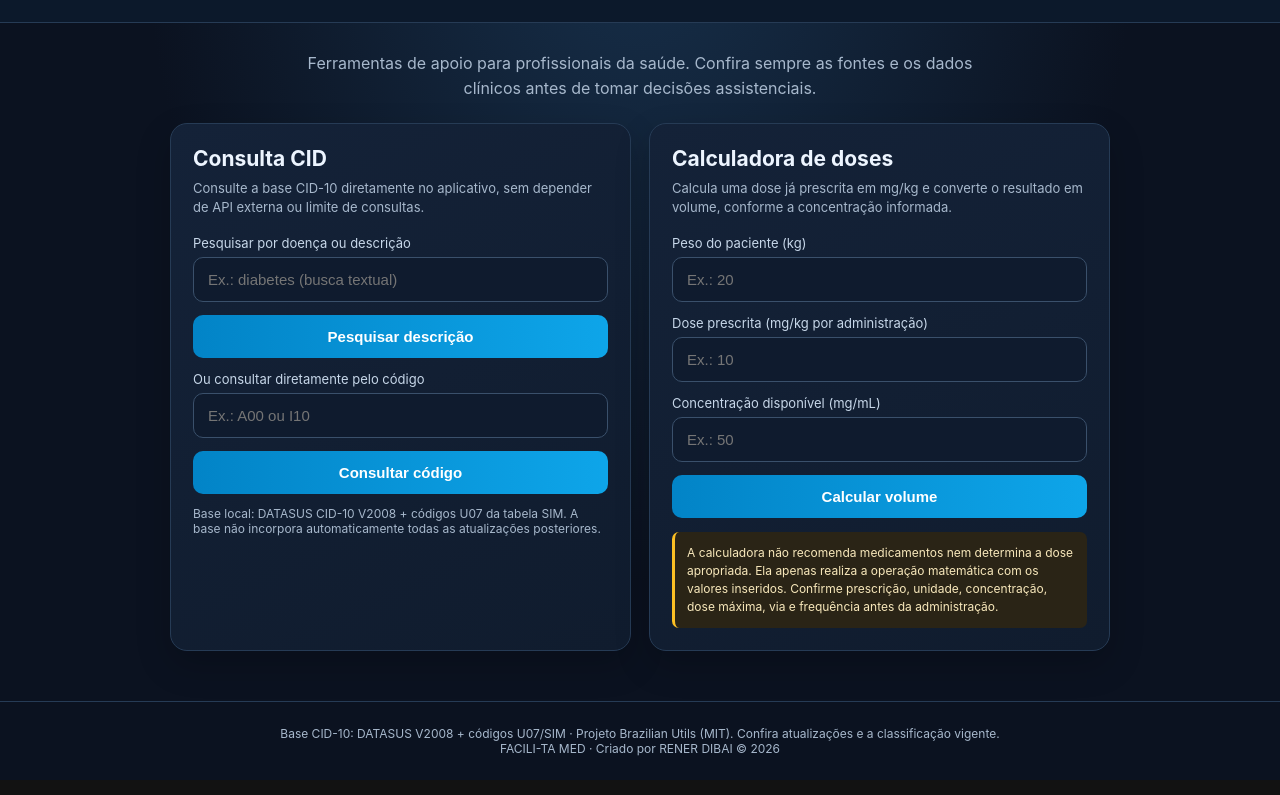
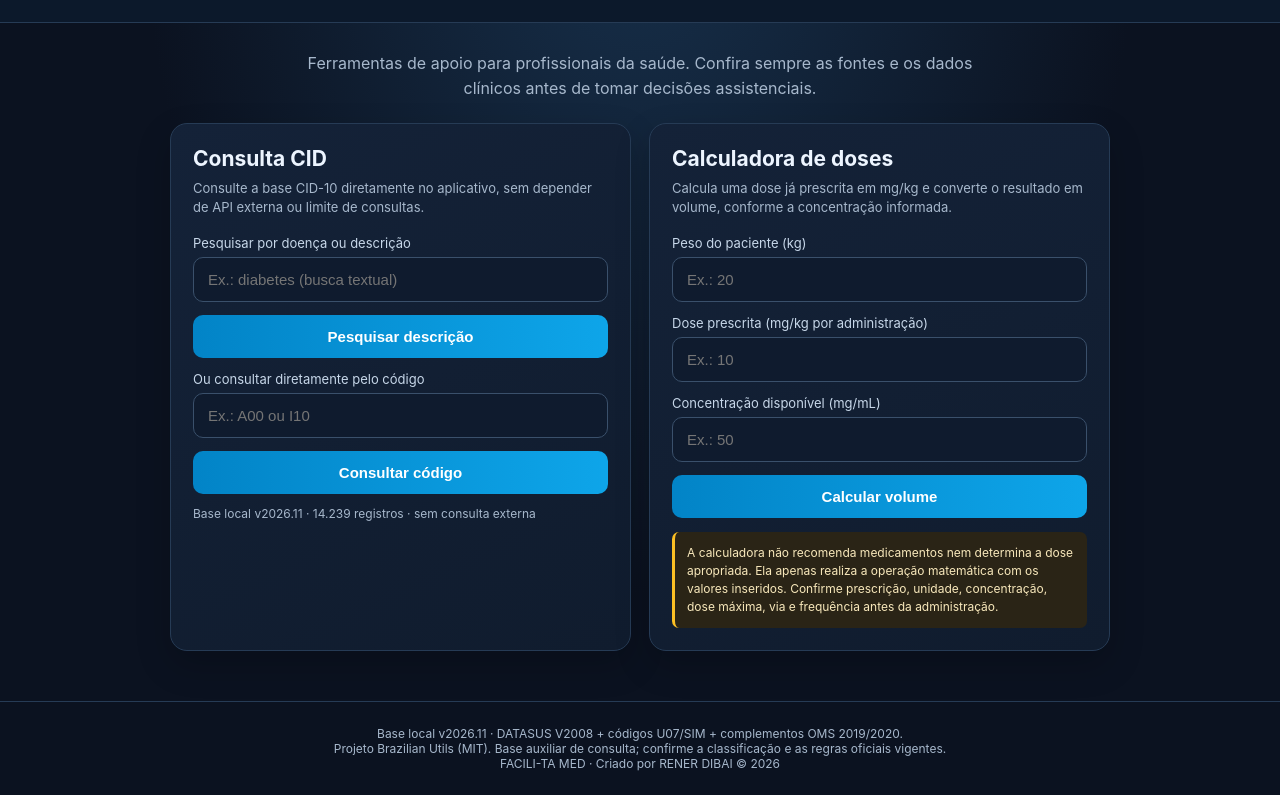
Before and after one commit to dibairener-tech/FACILI-TA-MED, a plain HTML site: page index.html in a window 1280 px wide. Shown: the part 109-904 px from the top of the page. Drawn offline with Linux system fonts and the light colour scheme.

Commit message:
Exibe versão e fontes da base CID local

```diff
--- a/index.html
+++ b/index.html
@@ -59,7 +59,7 @@
         <button id="searchCode">Consultar código</button>
 
         <div id="cidResult" class="result" role="status" aria-live="polite"></div>
-        <p class="muted">Base local: DATASUS CID-10 V2008 + códigos U07 da tabela SIM. A base não incorpora automaticamente todas as atualizações posteriores.</p>
+        <p class="muted" id="cidVersion">Base local v2026.11 · carregando metadados…</p>
       </section>
 
       <section class="card">
@@ -83,7 +83,7 @@
   </main>
 
   <footer>
-    Base CID-10: DATASUS V2008 + códigos U07/SIM · Projeto Brazilian Utils (MIT). Confira atualizações e a classificação vigente.<br>
+    Base local v2026.11 · DATASUS V2008 + códigos U07/SIM + complementos OMS 2019/2020.<br>Projeto Brazilian Utils (MIT). Base auxiliar de consulta; confirme a classificação e as regras oficiais vigentes.<br>
     FACILI-TA MED · Criado por RENER DIBAI © 2026
   </footer>
 
@@ -91,6 +91,13 @@
   <script>
     const $ = (id) => document.getElementById(id);
     const CID10 = window.CID10_DATA || [];
+    const CID_META = window.CID10_META || {};
+    const versionLine = $("cidVersion");
+    if (versionLine) versionLine.textContent =
+      "Base local v" + (CID_META.version || "—") + " · " +
+      (CID_META.totalRecords || CID10.length).toLocaleString("pt-BR") +
+      " registros · sem consulta externa";
+
     const escapeHTML = (value) => String(value ?? "").replace(/[&<>"']/g, c => ({
       "&":"&amp;","<":"&lt;",">":"&gt;",'"':"&quot;","'":"&#39;"
     })[c]);
```
